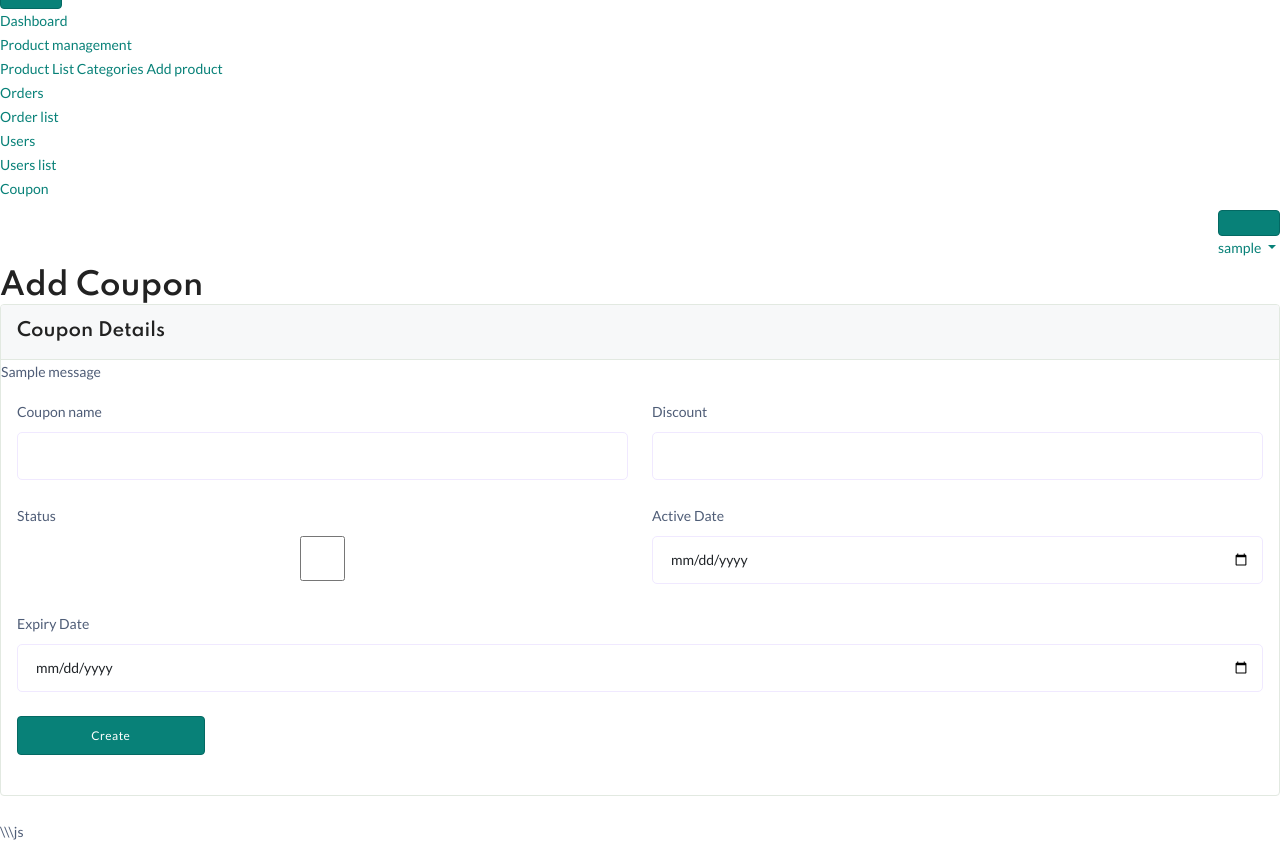
After one commit to RispaJoseph/hosting, a Django app: page /admin_user/create-coupon/ in a window 1280 px wide. The commit adds this page. Shown: the part 324-1168 px from the top of the page. Run offline with Django 3.2, Linux system fonts and the light colour scheme; a user stored in the database is signed in; tables that the repository leaves empty hold one stand-in row (values such as "Sample post"); one stand-in notice (Sample message) is shown.

Commit message:
Added Admin coupen create, update, delete

```diff
--- a/appadmin/urls.py
+++ b/appadmin/urls.py
@@ -34,6 +34,14 @@ urlpatterns = [
 
 
 
+    path('admin-coupon/',views.admin_coupon, name='admin-coupon'),
+
+    path('create-coupon/',views.create_coupon, name='create-coupon'),
+
+    path('edit-coupon/<int:id>/',views.edit_coupon, name='edit-coupon'),
+
+    path('delete-coupon/<int:id>/',views.delete_coupon, name='delete-coupon'),
+
 
 
     # path('add_product/',views.add_product,name='add_product'),
--- a/appadmin/views.py
+++ b/appadmin/views.py
@@ -516,3 +516,101 @@ def admin_cancel_order(request, id):
         messages.success(request, f"Order {order.id} has been cancelled successfully.")
 
     return HttpResponseRedirect(request.META.get('HTTP_REFERER', '/'))
+
+
+
+@login_required(login_url='appadmin:admin_login')
+def admin_coupon(request):
+    if not request.user.is_superadmin:
+        return redirect('appadmin:admin_login')
+    coupon=Coupon.objects.all()
+
+
+    context={
+        'coupon':coupon
+    }
+    return render(request,'admintemp/admin-coupon.html',context)
+
+@login_required(login_url='appadmin:admin_login')
+def create_coupon(request):
+    if not request.user.is_superadmin:
+        return redirect('appadmin:admin_login')
+    if request.method == 'POST':
+        code = request.POST['code']
+        discount = request.POST['discount']
+        active = request.POST.get('active') == 'on'
+        active_date = request.POST['active_date']
+        expiry_date = request.POST['expiry_date']
+
+        # Check if active_date is not greater than expiry_date
+        if active_date > expiry_date:
+            messages.error(request, 'Active date should not be greater than expiry date')
+            return render(request, 'appadmin/create-coupon.html')
+
+        # Check if the coupon with the same code already exists
+        if Coupon.objects.filter(code=code).exists():
+            messages.error(request, f'Coupon with code {code} already exists')
+            return render(request, 'appadmin/create-coupon.html')
+
+        coupon = Coupon(
+            code=code,
+            discount=discount,
+            active=active,
+            active_date=active_date,
+            expiry_date=expiry_date
+        )
+        coupon.save()
+        messages.success(request, 'Coupon created successfully')
+        return redirect('appadmin:admin-coupon')
+
+    return render(request, 'admintemp/create-coupon.html')
+
+
+@login_required(login_url='appadmin:admin_login')
+def edit_coupon(request,id):
+    if not request.user.is_superadmin:
+        return redirect('appadmin:admin_login')
+
+    coupon_code = get_object_or_404(Coupon, id=id)
+    print(f'Active Date: {coupon_code.active_date}')
+    if request.method == 'POST':
+        code = request.POST['code']
+        discount = request.POST['discount']
+        active = request.POST.get('active') == 'on'
+        active_date = request.POST['active_date']
+        expiry_date = request.POST['expiry_date']
+
+
+        # Check if active_date is not greater than expiry_date
+        if active_date > expiry_date:
+            messages.error(request, 'Active date should not be greater than expiry date')
+            return render(request, 'admintemp/create-coupon.html')
+
+        coupon_code.code=code
+        coupon_code.discount=discount
+        coupon_code.active_date=active_date
+        coupon_code.expiry_date=expiry_date
+        coupon_code.active=active
+        coupon_code.save()
+        messages.success(request, 'Coupon Updated successfully')
+        return redirect('appadmin:admin-coupon')
+
+
+
+    return render (request, 'admintemp/edit-coupon.html',{'coupon_code':coupon_code})
+
+
+@login_required(login_url='appadmin:admin_login')
+@cache_control(no_cache=True, must_revalidate=True, no_store=True)
+def delete_coupon(request,id):
+    if not request.user.is_superadmin:
+        return redirect('adminside:admin_login')
+
+    try:
+        coupon= get_object_or_404(Coupon, id=id)
+    except ValueError:
+        return redirect('appadmin:admin-coupon')
+    coupon.delete()
+    messages.warning(request,"Coupon has been deleted successfully")
+
+    return redirect('appadmin:admin-coupon')
--- a/templates/admintemp/base.html
+++ b/templates/admintemp/base.html
@@ -69,6 +69,12 @@
 
                         <a href="{% url 'appadmin:users_list' %}">Users list</a>
                     </div>
+                </li>
+
+                <li class="menu-item">
+                    <a class="menu-link"  href="{% url 'appadmin:admin-coupon'  %}"> <i class="icon material-icons md-pie_chart"></i>
+                        <span class="text">Coupon</span>
+                    </a>
                 </li>
                 <!-- <li class="menu-item has-submenu">
                     <a class="menu-link" href=""> <i class="icon material-icons md-monetization_on"></i>
--- /dev/null
+++ b/templates/admintemp/create-coupon.html
@@ -0,0 +1,87 @@
+{% extends 'admintemp/base.html' %}
+{% load static %}
+{% block title %} Product Details {% endblock %}
+{% block  body %}
+
+<section class="content-main">
+    <div class="row">
+        <div class="col-9">
+            <div class="content-header">
+                <h2 class="content-title">Add Coupon</h2>
+                <div>
+
+
+                </div>
+            </div>
+        </div>
+        <div class="col-lg-12">
+            <div class="card mb-4">
+                <div class="card-header">
+                    <h4>Coupon Details</h4>
+                </div>
+
+                <div class="">
+                  {% if messages %}
+                  {% for message in messages %}
+                  {{message}}
+                  {% endfor %}
+                  {% endif %}
+                </div>
+
+
+                <!-- {{form.errors}} -->
+                <div class="card-body">
+                  <form method="post" enctype="multipart/form-data">
+                    {% csrf_token %}
+                    <div class="row">
+                        <div class="col-lg-6">
+                            <div class="mb-4">
+                                <label for="id_code" class="form-label">Coupon name</label>
+                                <input type="text" name="code" id="id_code" class="form-control" required>
+                            </div>
+                        </div>
+                        <div class="col-lg-6">
+                            <div class="mb-4">
+                                <label for="id_discount" class="form-label">Discount</label>
+                                <input type="number" name="discount" id="id_discount" class="form-control" required>
+                            </div>
+                        </div>
+                    </div>
+                    <div class="row">
+                      <div class="col-lg-6">
+                        <div class="mb-4">
+                            <label for="id_active" class="form-label">Status</label>
+                            <input type="checkbox" name="active" id="id_active" {% if coupon.active %}checked{% endif %}>
+                        </div>
+                    </div>
+                        <div class="col-lg-6">
+                            <div class="mb-4">
+                                <label for="id_active_date" class="form-label">Active Date</label>
+                                <input type="date" name="active_date" id="id_active_date" class="form-control" required>
+                            </div>
+                        </div>
+                    </div>
+                    <div class="mb-4">
+                        <label for="id_expiry_date" class="form-label">Expiry Date</label>
+                        <input type="date" name="expiry_date" id="id_expiry_date" class="form-control" required>
+                    </div>
+
+                    <!-- multi images -->
+                    <div class="row">
+                        <div class="col-lg-2">
+                            <div class="mb-4">
+                                <button type="submit" class="btn btn-primary btn-sm rounded col-lg-12">Create</button>
+                            </div>
+                        </div>
+                    </div>
+                </form>
+
+
+
+
+    </div>
+
+
+</section>
+
+{% endblock %}
```
Also changed, not shown: templates/admintemp/admin-coupon.html (added, +84 -0 lines), templates/admintemp/edit-coupon.html (added, +92 -0 lines).
